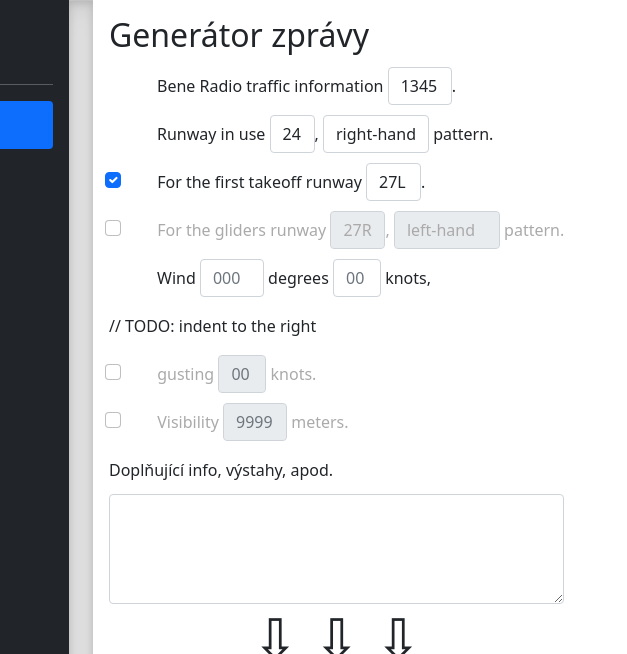
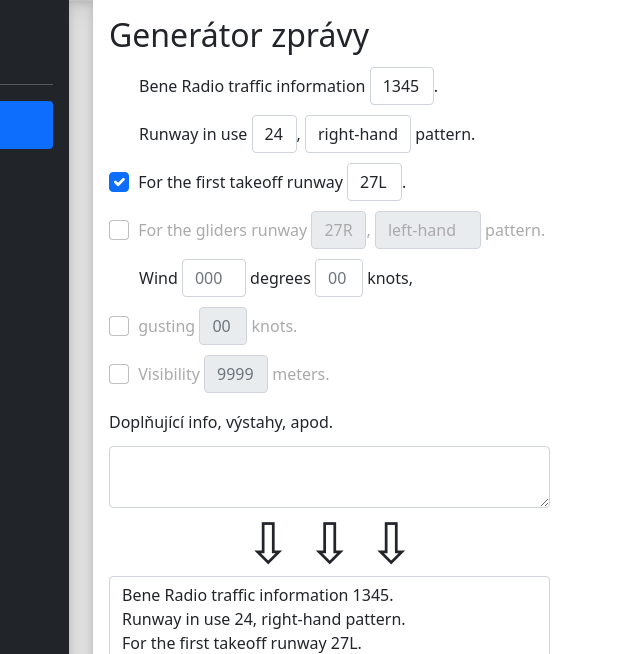
Before and after one commit to pocitas/atis, a website: page index.html in a window 1280 px wide. Shown: the top 654 px of the page, 211-838 px from the left. Drawn offline with nearby package versions, Linux system fonts and the light colour scheme.

Commit message:
Layout tweaks

```diff
--- a/index.html
+++ b/index.html
@@ -130,7 +130,7 @@
             <label for="windSpeedTextbox">knots,</label>
           </div>
 
-          // TODO: indent to the right
+          <!-- TODO: indent to the right -->
           <div class="form-group optional">
             <div class="form-check">
               <input v-model="a.windGustCheckbox" class="form-check-input" type="checkbox" id="windGustCheckbox">
@@ -159,7 +159,7 @@
           </div>
 
           <label for="messageSuffix">Doplňující info, výstahy, apod.</label>
-          <textarea v-model="a.messageSuffix" class="form-control" id="messageSuffix" rows="4" spellcheck="false"></textarea>
+          <textarea v-model="a.messageSuffix" class="form-control" id="messageSuffix" rows="2" spellcheck="false"></textarea>
         </form>
         <!--<button id="generateMessage" onclick="a.generateMessage()" type="button" class="btn btn-primary">&#8681; Generovat zprávu &#8681;</button>-->
         <div class="text-center display-4">&#8681; &#8681; &#8681;</div>
--- a/styles/atis.css
+++ b/styles/atis.css
@@ -22,11 +22,11 @@ form.messageGenerator {
 }
 
 form.messageGenerator div.form-group {
-  margin-left: 3em;
+  margin-left: 30px;
 }
 
 form.messageGenerator div.optional {
-  margin-left: 2em;
+  margin-left: 0;
 }
 
 form.messageGenerator div.optional fieldset {
@@ -40,13 +40,16 @@ form.messageGenerator div.optional .disabled {
 form.messageGenerator div.optional div {
   display: inline;
   padding-left: 0;
+  padding-right: 5px;
 }
 
 form.messageGenerator div.optional input.form-check-input {
   float: none;
-  margin-top: 0;
-  margin-left: -2.25em;
-  vertical-align: baseline;
+  margin-top: -0.3rem;
+  margin-left: 0;
+  width: 20px;
+  height: 20px;
+  vertical-align: middle;
 }
 
 form.messageGenerator select
```
